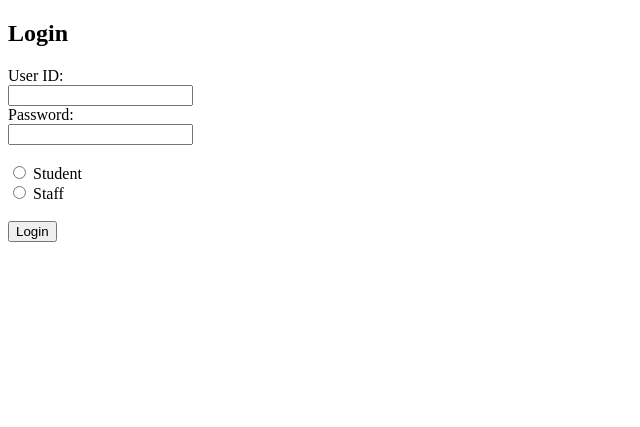
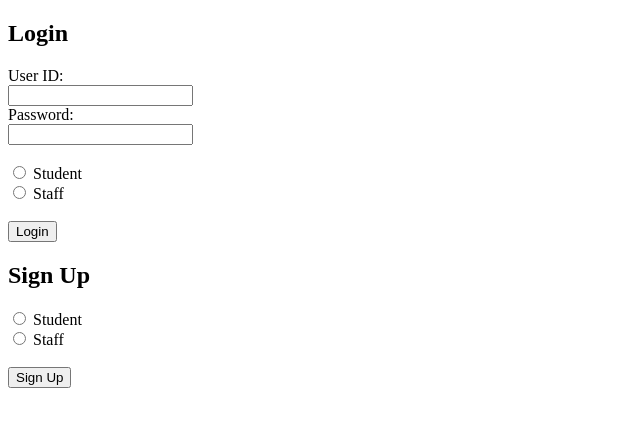
Before and after one commit to sarahpark2001/cs4111-project1, a Flask app: page / in a window 1280 px wide. Shown: the top 427 px of the page, without its empty margins (0-640 px from the left). Run offline with Flask 2, Linux system fonts and the light colour scheme; parts of the project's set-up code (start-up, migrations or seed data) failed here and were passed over.

Commit message:
Update login.html to support sign up

```diff
--- a/webserver/templates/login.html
+++ b/webserver/templates/login.html
@@ -17,6 +17,12 @@
 
       <input type="submit" value="Login">
     </form>
+        <form action="/signup" method="post">
+          <h2>Sign Up</h2>
+          <label><input type="radio" name="user_type" value="student" required> Student</label><br>
+          <label><input type="radio" name="user_type" value="staff" required> Staff</label><br><br>
+        <input type="submit" value="Sign Up">
+    </form>
     <h1>{{ info }}</h1>
   </body>
 </html>
```
